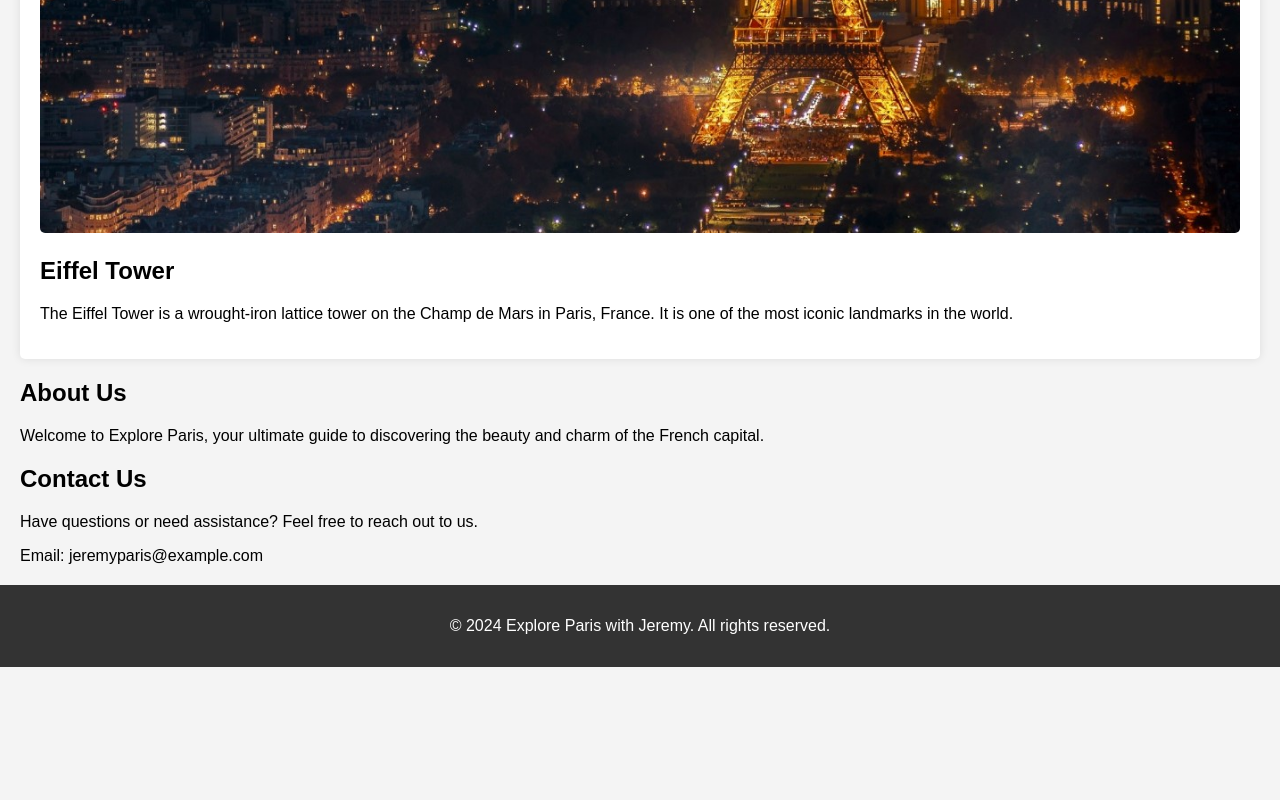
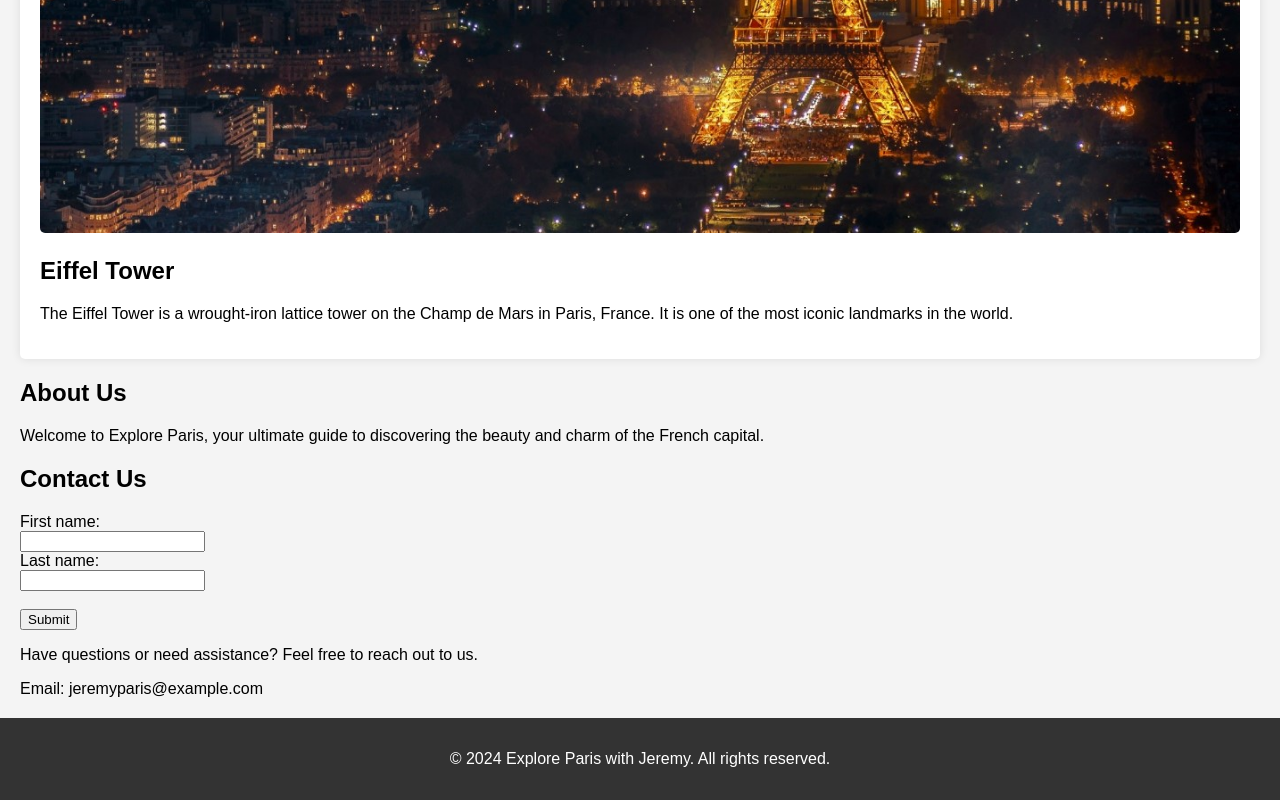
Before and after one commit to Ardgad/New_Paris, a plain HTML site: page index.html in a window 1280 px wide. Shown: the part 761-1561 px from the top of the page. Before the commit the page ends 1428 px from the top, so only its background shows below. Drawn offline with Linux system fonts and the light colour scheme.

Commit message:
Update index.html

```diff
--- a/index.html
+++ b/index.html
@@ -46,6 +46,13 @@
 
       <section id="contact">
         <h2>Contact Us</h2>
+        <form action="/action_page.php">
+  <label for="fname">First name:</label><br>
+  <input type="text" id="fname" name="fname" value=""><br>
+  <label for="lname">Last name:</label><br>
+  <input type="text" id="lname" name="lname" value=""><br><br>
+  <input type="submit" value="Submit">
+        </form>
         <p>Have questions or need assistance? Feel free to reach out to us.</p>
         <p>Email: jeremyparis@example.com</p>
       </section>
```
